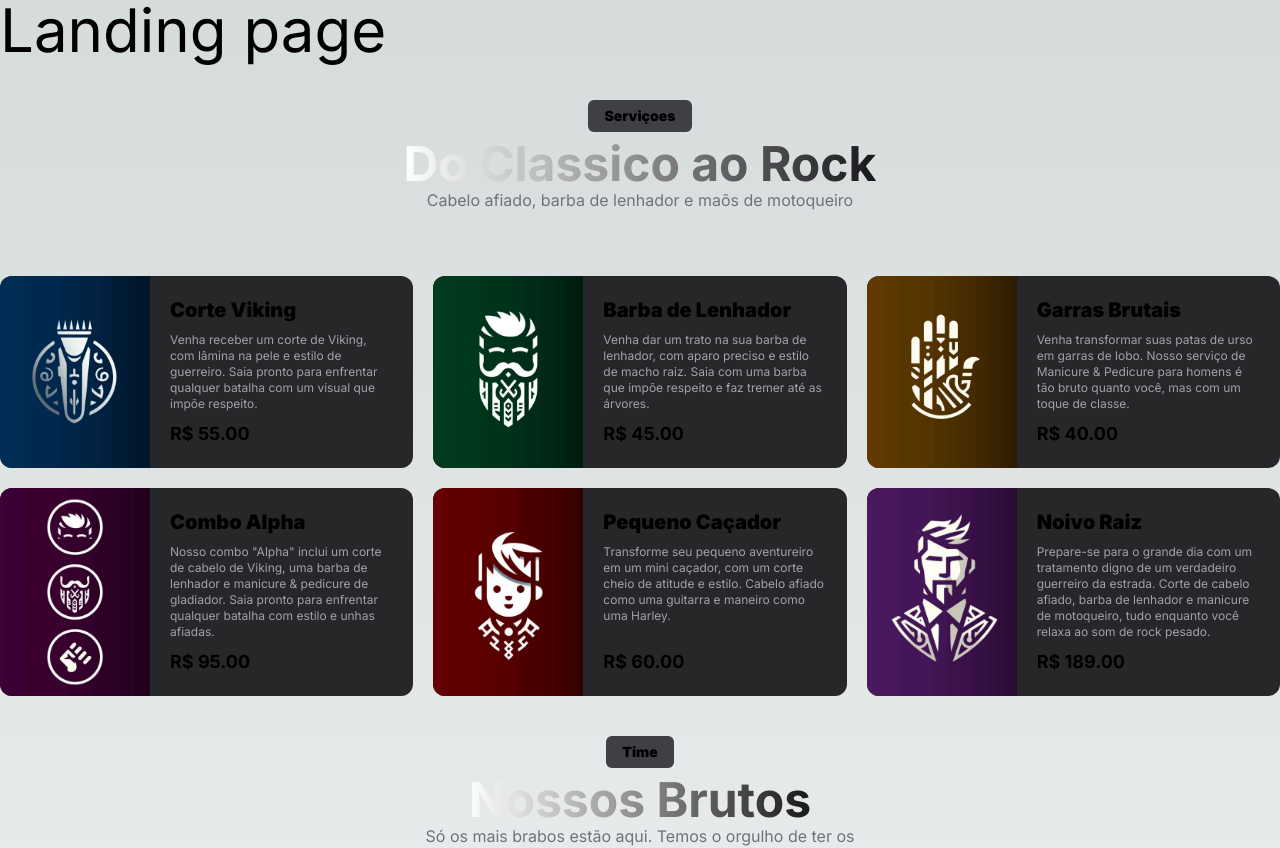
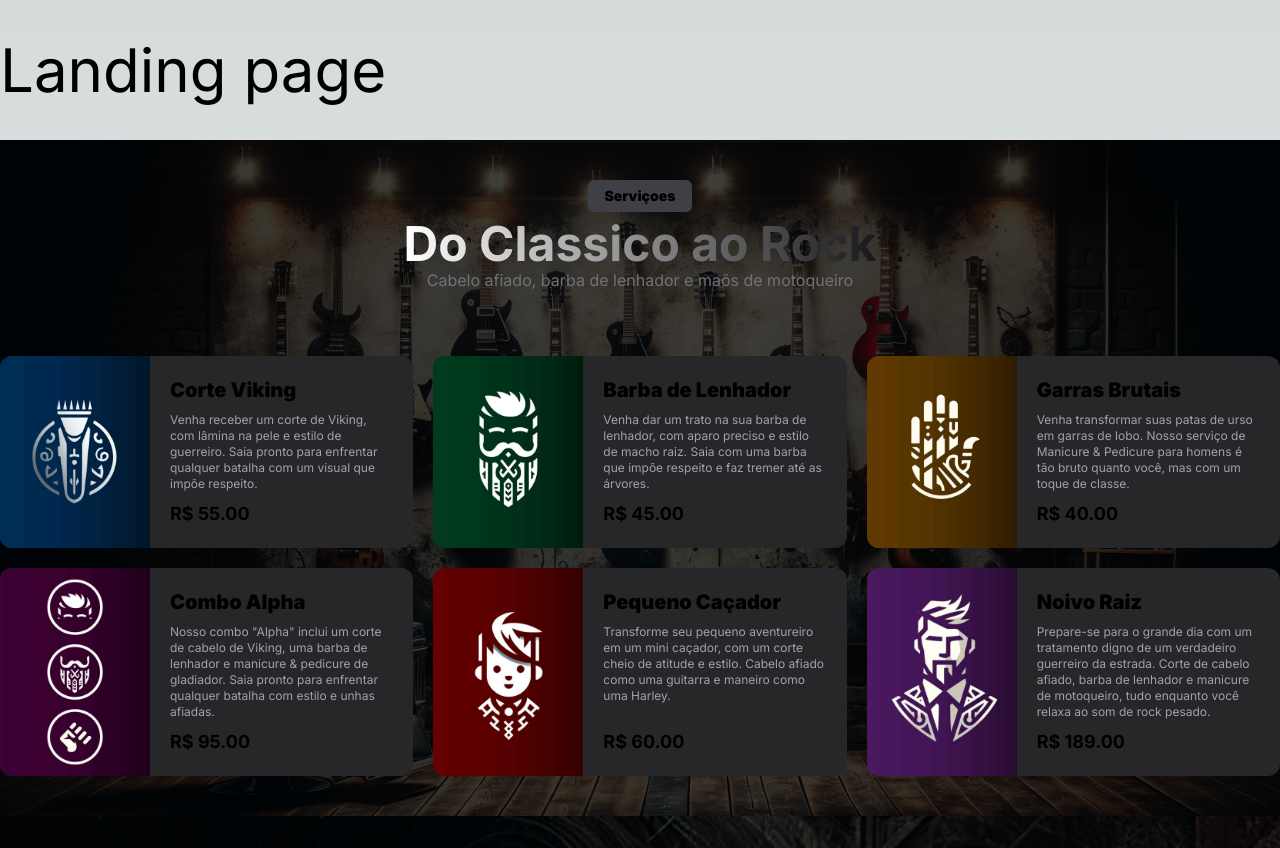
Before and after one commit to maryson011/barber-brutal, a Next.js app in the folder barba-brutal/frontend/: page / in a window 1280 px wide. Shown: the top 848 px of the page. Built offline with nearby package versions, Linux system fonts and the light colour scheme.

Commit message:
feat: add section background component

```diff
--- a/barba-brutal/frontend/src/app/page.tsx
+++ b/barba-brutal/frontend/src/app/page.tsx
@@ -1,12 +1,19 @@
 import NossosProfissionais from "@/components/profissional/NossosProfissionais";
 import NossosServicos from "@/components/servico/NossosServicos";
+import SecaoBackground from "@/components/shared/SecaoBackground";
 
 export default function Landing() {
   return (
-    <div className="flex flex-col gap-10 container">
-      <h1 className="text-6xl">Landing page</h1>
-      <NossosServicos />
-      <NossosProfissionais />
+    <div className="flex flex-col">
+      <div className="container py-10">
+        <h1 className="text-6xl">Landing page</h1>
+      </div>
+      <SecaoBackground imagem='/banners/servicos.webp'>
+        <NossosServicos />
+      </SecaoBackground>
+      <SecaoBackground imagem="/banners/profissionais.webp">
+        <NossosProfissionais />
+      </SecaoBackground>
     </div>
   )
 }
--- /dev/null
+++ b/barba-brutal/frontend/src/components/shared/SecaoBackground.tsx
@@ -0,0 +1,17 @@
+import Image from "next/image"
+
+export interface SecaoBackgroundProps {
+    children: React.ReactNode
+    imagem: string
+}
+
+export default function SecaoBackground(props: SecaoBackgroundProps) {
+    return (
+        <div className="relative">
+            <Image src={props.imagem} alt="Imagem de fundo" fill className="object-cover -z-30"/>
+            <div className=" bg-black/55 sm:bg-transparent sm:bg sm:bg-gradient-to-r from-black/80 via-black/75 to-black/80">
+                <div className="container py-10">{props.children}</div>
+            </div>
+        </div>
+    )
+}
```
